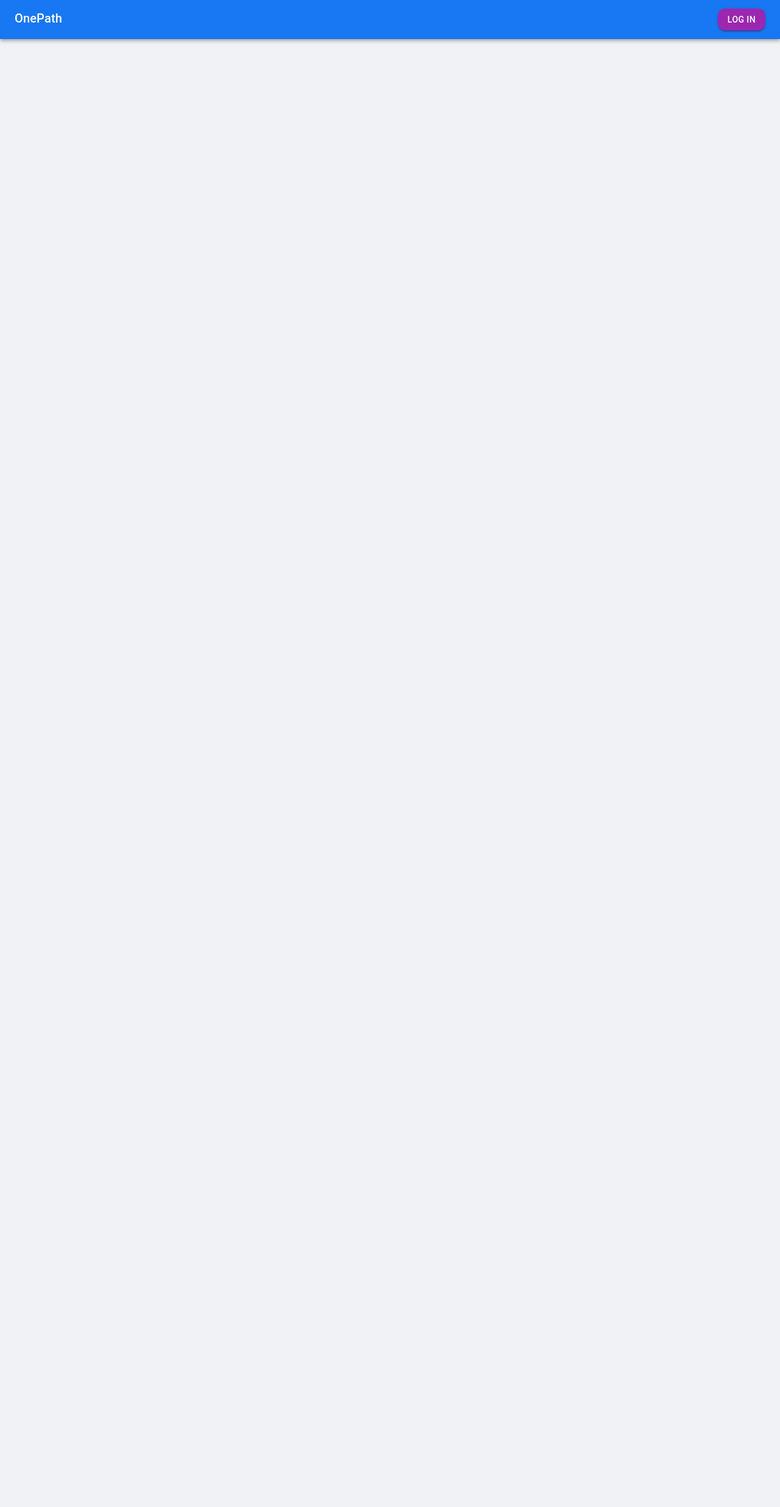
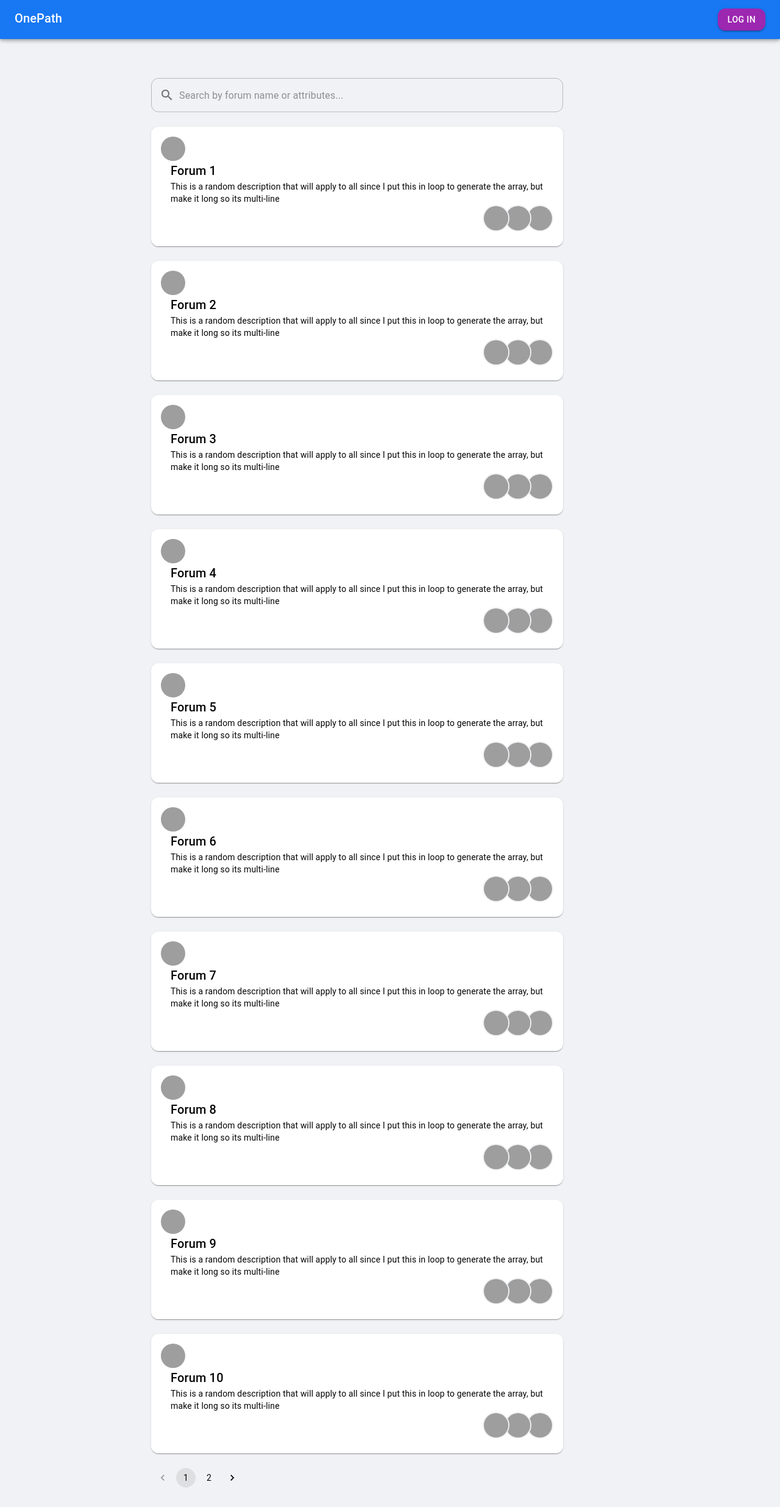
Before and after one commit to tjalaimo/onepath, a React (Create React App) app: page /provider/forums in a window 1280 px wide. Before the commit this address had no page. Shown: the whole page at 61% size. Before the commit the page ends 800 px from the top, so only its background shows below. Built offline with nearby package versions, Linux system fonts and the light colour scheme; grey boxes are pictures that could not be loaded.

Commit message:
adding forums

```diff
--- a/src/App.js
+++ b/src/App.js
@@ -24,6 +24,9 @@ import AIAssistant from './pages/AIAssistant';
 import ProviderHome from './pages/ProviderHome';
 import PatientList from './pages/PatientList';
 import PatientDetails from './pages/PatientDetails';
+import ForumsPage from './pages/ForumsPage';
+import ForumPage from './pages/ForumPage';
+import ForumPostPage from './pages/ForumPostPage';
 
 import { AuthProvider } from './context/AuthContext';
 
@@ -66,6 +69,9 @@ function App() {
               <Route  path="/provider/patientlist" element={<PatientList />} />
               <Route  path="/provider/patient/:id" element={<PatientDetails />} />
               <Route path="/provider/documents" element={<BriefcasePage />} />
+              <Route path="/provider/forums" element={<ForumsPage />} />
+              <Route path="/provider/forum/:id" element={<ForumPage />} />
+              <Route path="/provider/forum/post/:id" element={<ForumPostPage />} />
             </Routes>
           </Grid>
 
--- a/src/components/NavBar.js
+++ b/src/components/NavBar.js
@@ -41,7 +41,7 @@ const NavBar = () => {
     // { label: 'AI Assisstant', icon: <AssistantIcon />, path: '/assistant' },
       { label: 'Documents', icon: <MedicalServicesIcon />, path: '/provider/documents' },
       { label: 'Feed', icon: <FeedIcon />, path: '/feed' },
-      { label: 'Forums', icon: <GroupIcon />, path: '/networks' },
+      { label: 'Forums', icon: <GroupIcon />, path: '/provider/forums' },
       { label: 'Patients', icon: <DirectionsRunIcon />, path: '/provider/patientlist' }
     ]);
 
--- /dev/null
+++ b/src/pages/ForumPage.js
@@ -0,0 +1,74 @@
+import React, { useState } from 'react';
+import { Box, Typography, Card, CardContent, CardActionArea, TextField, Grid, InputAdornment, Pagination } from '@mui/material';
+import SearchIcon from '@mui/icons-material/Search';
+import { useNavigate } from 'react-router-dom';
+
+const forumPosts = Array.from({ length: 20 }, (_, index) => ({
+  id: index + 1,
+  title: `Post ${index + 1}`,
+  content: `This is the content of post ${index + 1}.`,
+  image: index % 2 === 0 ? `https://i.pravatar.cc/150?img=${index}` : null,
+  comments: Math.floor(Math.random() * 50),
+  upvotes: Math.floor(Math.random() * 100),
+}));
+
+const ForumPage = () => {
+  const [searchQuery, setSearchQuery] = useState('');
+  const [currentPage, setCurrentPage] = useState(1);
+  const itemsPerPage = 10;
+  const navigate = useNavigate();
+
+  const filteredPosts = forumPosts.filter(
+    (post) =>
+      post.title.toLowerCase().includes(searchQuery.toLowerCase()) ||
+      post.content.toLowerCase().includes(searchQuery.toLowerCase())
+  );
+
+  const displayedPosts = filteredPosts.slice((currentPage - 1) * itemsPerPage, currentPage * itemsPerPage);
+
+  return (
+    <Box sx={{ pb: 4, px: 4 }}>
+
+      <TextField
+        fullWidth
+        placeholder="Search forum posts by title or content..."
+        value={searchQuery}
+        onChange={(e) => setSearchQuery(e.target.value)}
+        InputProps={{
+          startAdornment: (
+            <InputAdornment position="start">
+              <SearchIcon />
+            </InputAdornment>
+          ),
+        }}
+        sx={{ marginBottom: 3 }}
+      />
+
+      <Grid container spacing={3}>
+        {displayedPosts.map((post) => (
+          <Grid item xs={12} key={post.id}>
+            <Card>
+              <CardContent>
+                <CardActionArea onClick={() => { navigate('/provider/forum/post/1'); }}>
+                  <Typography variant="h6">{post.title}</Typography>
+                </CardActionArea>
+                {post.image && <img src={post.image} alt={post.title} style={{ width: '100%', height: 'auto' }} />}
+                <Typography variant="body2">{post.content}</Typography>
+                <Typography variant="body2">Comments: {post.comments} | Upvotes: {post.upvotes}</Typography>
+              </CardContent>
+            </Card>
+          </Grid>
+        ))}
+      </Grid>
+
+      <Pagination
+        count={Math.ceil(filteredPosts.length / itemsPerPage)}
+        page={currentPage}
+        onChange={(event, value) => setCurrentPage(value)}
+        sx={{ marginTop: 3 }}
+      />
+    </Box>
+  );
+};
+
+export default ForumPage;
--- /dev/null
+++ b/src/pages/ForumPostPage.js
@@ -0,0 +1,105 @@
+import React, { useState } from 'react';
+import { Box, Typography, Card, CardContent, Button, TextField, Avatar, Grid, Divider } from '@mui/material';
+
+const postDetails = {
+  title: 'Sample Post',
+  content: 'This is the content of the post.',
+  image: 'https://i.pravatar.cc/150?img=1',
+  comments: [
+    {
+      id: 1,
+      user: 'John Doe',
+      content: 'This is a comment.',
+      replies: [{ id: 2, user: 'Jane Smith', content: 'This is a reply.' }],
+    },
+    {
+      id: 3,
+      user: 'Alice Johnson',
+      content: 'Another comment.',
+      replies: [],
+    },
+  ],
+};
+
+const ForumPostPage = () => {
+  const [commentText, setCommentText] = useState('');
+
+  const handleCommentSubmit = () => {
+    console.log('Comment submitted:', commentText);
+    setCommentText('');
+  };
+
+  return (
+    <Grid container spacing={2} justifyContent="center">
+      <Grid item xs={10}>
+        <Card sx={{ marginBottom: 2, boxShadow: '0 4px 8px rgba(0, 0, 0, 0.1)', padding: 2, borderRadius: '12px' }}>
+          <CardContent>
+            <Typography variant="h4" gutterBottom>
+              {postDetails.title}
+            </Typography>
+
+            <Box sx={{ mb: 2}}>
+
+                {postDetails.image && <img src={postDetails.image} alt={postDetails.title} style={{ width: '100%', height: 'auto' }} />}
+                <Typography variant="body1">{postDetails.content}</Typography>
+                <Box sx={{ marginTop: 2 }}>
+                  <Button variant="contained" color="primary">
+                    Upvote
+                  </Button>
+                  <Button variant="outlined" sx={{ marginLeft: 2 }}>
+                    Comment
+                  </Button>
+                </Box>
+
+            </Box>
+
+            <Divider variant="middle" />
+
+            <Box sx={{ marginTop: 4 }}>
+              <Typography variant="h6">Comments</Typography>
+
+              {postDetails.comments.map((comment) => (
+                <Box key={comment.id} sx={{ marginBottom: 3 }}>
+                  <Grid container>
+                    <Grid item>
+                      <Avatar>{comment.user[0]}</Avatar>
+                    </Grid>
+                    <Grid item sx={{ marginLeft: 2 }}>
+                      <Typography variant="subtitle1">{comment.user}</Typography>
+                      <Typography variant="body2">{comment.content}</Typography>
+                    </Grid>
+                  </Grid>
+
+                  {comment.replies.map((reply) => (
+                    <Grid container key={reply.id} sx={{ marginLeft: 5, marginTop: 2 }}>
+                      <Grid item>
+                        <Avatar>{reply.user[0]}</Avatar>
+                      </Grid>
+                      <Grid item sx={{ marginLeft: 2 }}>
+                        <Typography variant="subtitle1">{reply.user}</Typography>
+                        <Typography variant="body2">{reply.content}</Typography>
+                      </Grid>
+                    </Grid>
+                  ))}
+                </Box>
+              ))}
+
+              <TextField
+                fullWidth
+                placeholder="Write a comment..."
+                value={commentText}
+                onChange={(e) => setCommentText(e.target.value)}
+                sx={{ marginBottom: 2 }}
+              />
+              <Button variant="contained" onClick={handleCommentSubmit}>
+                Submit
+              </Button>
+            </Box>
+          </CardContent>
+        </Card>
+      </Grid>
+    </Grid>
+  );
+};
+
+export default ForumPostPage;
--- /dev/null
+++ b/src/pages/ForumsPage.js
@@ -0,0 +1,81 @@
+import React, { useState } from 'react';
+import { Box, Typography, Avatar, Grid, Card, CardContent, TextField, Pagination, AvatarGroup, InputAdornment, CardActionArea } from '@mui/material';
+import SearchIcon from '@mui/icons-material/Search';
+import { useNavigate } from 'react-router-dom';
+
+const forumsData = Array.from({ length: 15 }, (_, index) => ({
+  id: index + 1,
+  name: `Forum ${index + 1}`,
+  description: 'This is a random description that will apply to all since I put this in loop to generate the array, but make it long so its multi-line',
+  membersCount: Math.floor(Math.random() * 1000),
+  membersAvatars: ['/static/images/avatar/1.jpg', '/static/images/avatar/2.jpg', '/static/images/avatar/3.jpg'],
+}));
+
+const ForumsPage = () => {
+  const [searchQuery, setSearchQuery] = useState('');
+  const [currentPage, setCurrentPage] = useState(1);
+  const itemsPerPage = 10;
+  const navigate = useNavigate();
+
+  const filteredForums = forumsData.filter((forum) =>
+    forum.name.toLowerCase().includes(searchQuery.toLowerCase())
+  );
+
+  const displayedForums = filteredForums.slice((currentPage - 1) * itemsPerPage, currentPage * itemsPerPage);
+
+  return (
+    <Box sx={{ pb: 4, px: 4 }}>
+
+      <TextField
+        fullWidth
+        placeholder="Search by forum name or attributes..."
+        value={searchQuery}
+        onChange={(e) => setSearchQuery(e.target.value)}
+        InputProps={{
+          startAdornment: (
+            <InputAdornment position="start">
+              <SearchIcon />
+            </InputAdornment>
+          ),
+        }}
+        sx={{ marginBottom: 3 }}
+      />
+
+      <Grid container spacing={3}>
+        {displayedForums.map((forum) => (
+          <Grid item xs={12} key={forum.id}>
+            <Card>
+              <CardContent>
+                <Grid container alignItems="center">
+                  <Grid item>
+                    <Avatar src={`/static/images/avatar/${forum.id}.jpg`} />
+                  </Grid>
+                  <Grid item sx={{ marginLeft: 2 }}>
+                    <CardActionArea onClick={() => { navigate('/provider/forum/1'); }}>
+                      <Typography variant="h6">{forum.name}</Typography>
+                    </CardActionArea>
+                    <Typography variant="body2">{forum.description}</Typography>
+                    <AvatarGroup max={4}>
+                      {forum.membersAvatars.map((avatar, i) => (
+                        <Avatar key={i} src={avatar} />
+                      ))}
+                    </AvatarGroup>
+                  </Grid>
+                </Grid>
+              </CardContent>
+            </Card>
+          </Grid>
+        ))}
+      </Grid>
+
+      <Pagination
+        count={Math.ceil(filteredForums.length / itemsPerPage)}
+        page={currentPage}
+        onChange={(event, value) => setCurrentPage(value)}
+        sx={{ marginTop: 3 }}
+      />
+    </Box>
+  );
+};
+
+export default ForumsPage;
```
